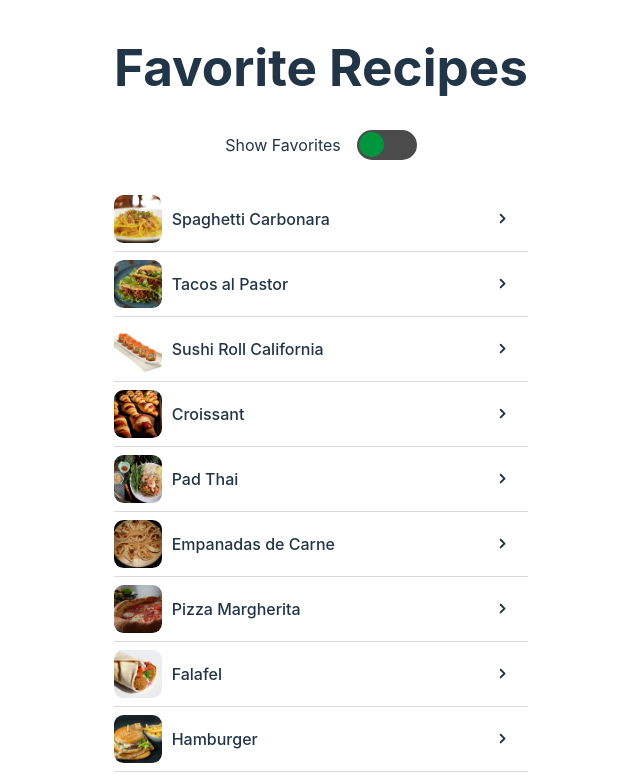
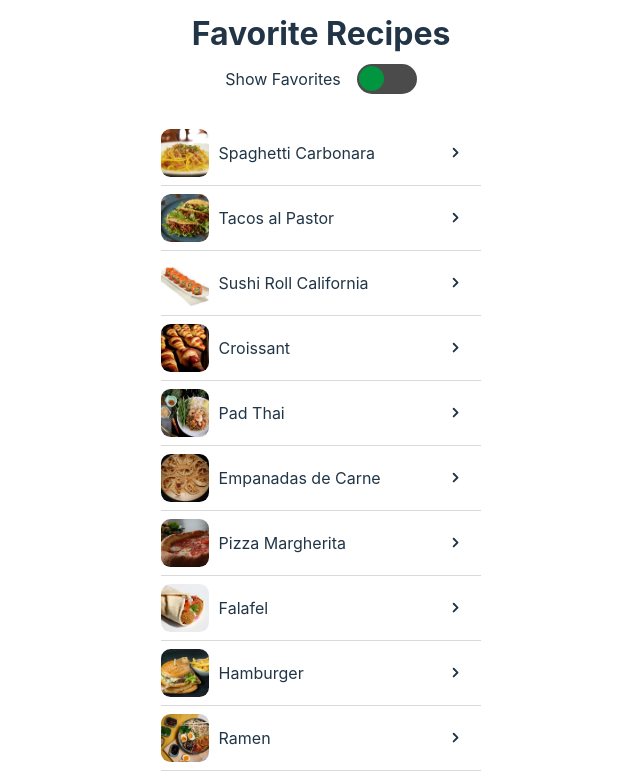
Before and after one commit to juaneugenio/favorite-recipes, a React (Vite) app: page / in a window 1280 px wide. Shown: the top 778 px of the page, without its empty margins (319-959 px from the left). Built offline with nearby package versions, Linux system fonts and the light colour scheme.

Commit message:
minor improvments related to the style

```diff
--- a/src/App.css
+++ b/src/App.css
@@ -6,9 +6,14 @@
   display: flex;
   flex-direction: column;
   flex: 1;
+  min-width: 20rem;
 }
 main{
   flex: 1;
+}
+h1{
+  line-height: 1rem;
+  text-align: center;
 }
 /* ItemList  */
 
--- a/src/index.css
+++ b/src/index.css
@@ -14,12 +14,11 @@
 }
 
 a {
-  font-weight: 500;
   color: #646cff;
   text-decoration: inherit;
 }
 a:hover {
-  color: #535bf2;
+  color: #979cf7;
 }
 
 body {
@@ -30,39 +29,11 @@ body {
 
 }
 
-h1 {
-  font-size: 3.2em;
-  line-height: 1.1;
-}
-
-button {
-  border-radius: 8px;
-  border: 1px solid transparent;
-  padding: 0.6em 1.2em;
-  font-size: 1em;
-  font-weight: 500;
-  font-family: inherit;
-  background-color: #1a1a1a;
-  cursor: pointer;
-  transition: border-color 0.25s;
-}
-button:hover {
-  border-color: #646cff;
-}
-button:focus,
-button:focus-visible {
-  outline: 4px auto -webkit-focus-ring-color;
-}
 
 @media (prefers-color-scheme: light) {
   :root {
     color: #213547;
     background-color: #ffffff;
   }
-  a:hover {
-    color: #747bff;
-  }
-  button {
-    background-color: #f9f9f9;
-  }
+
 }
```
